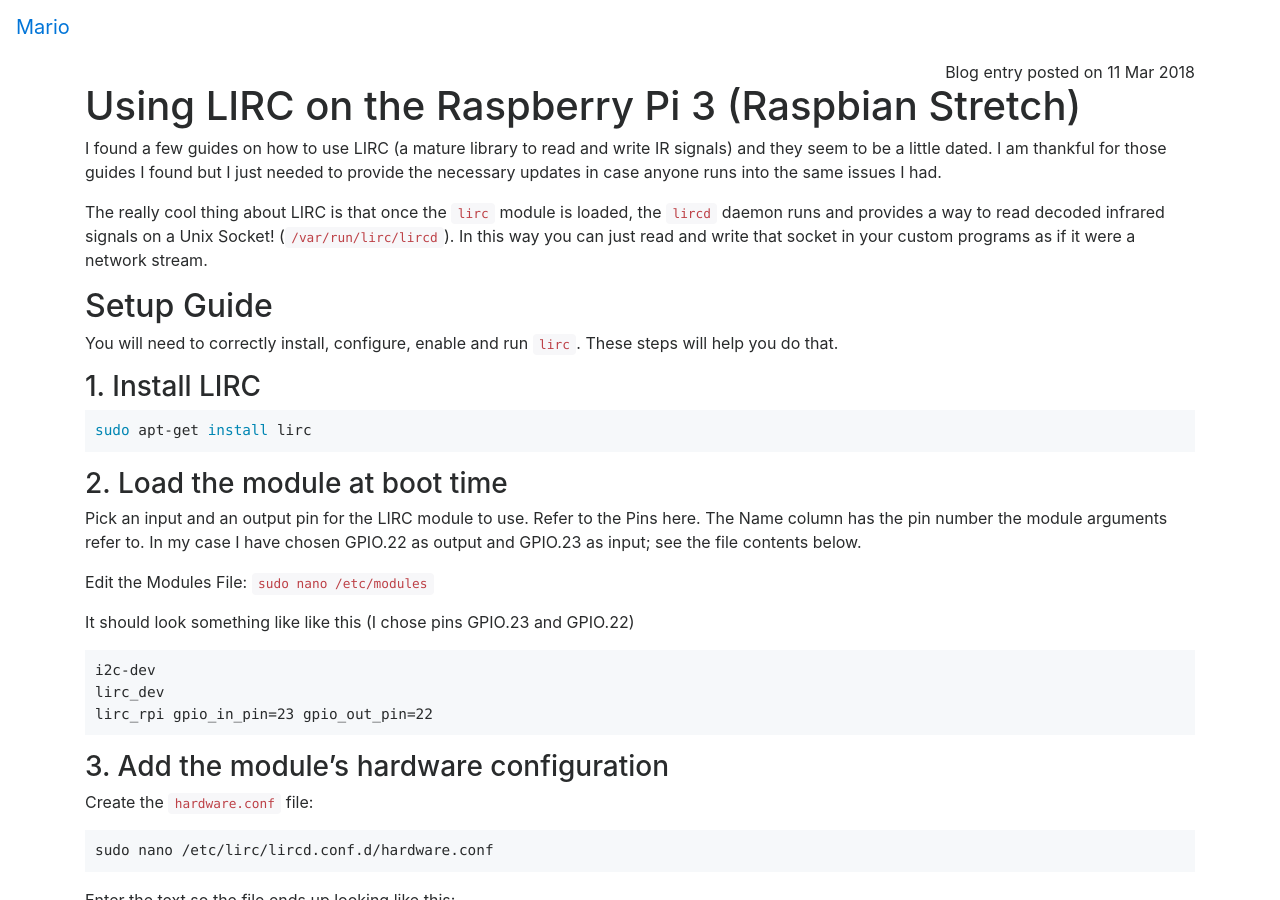
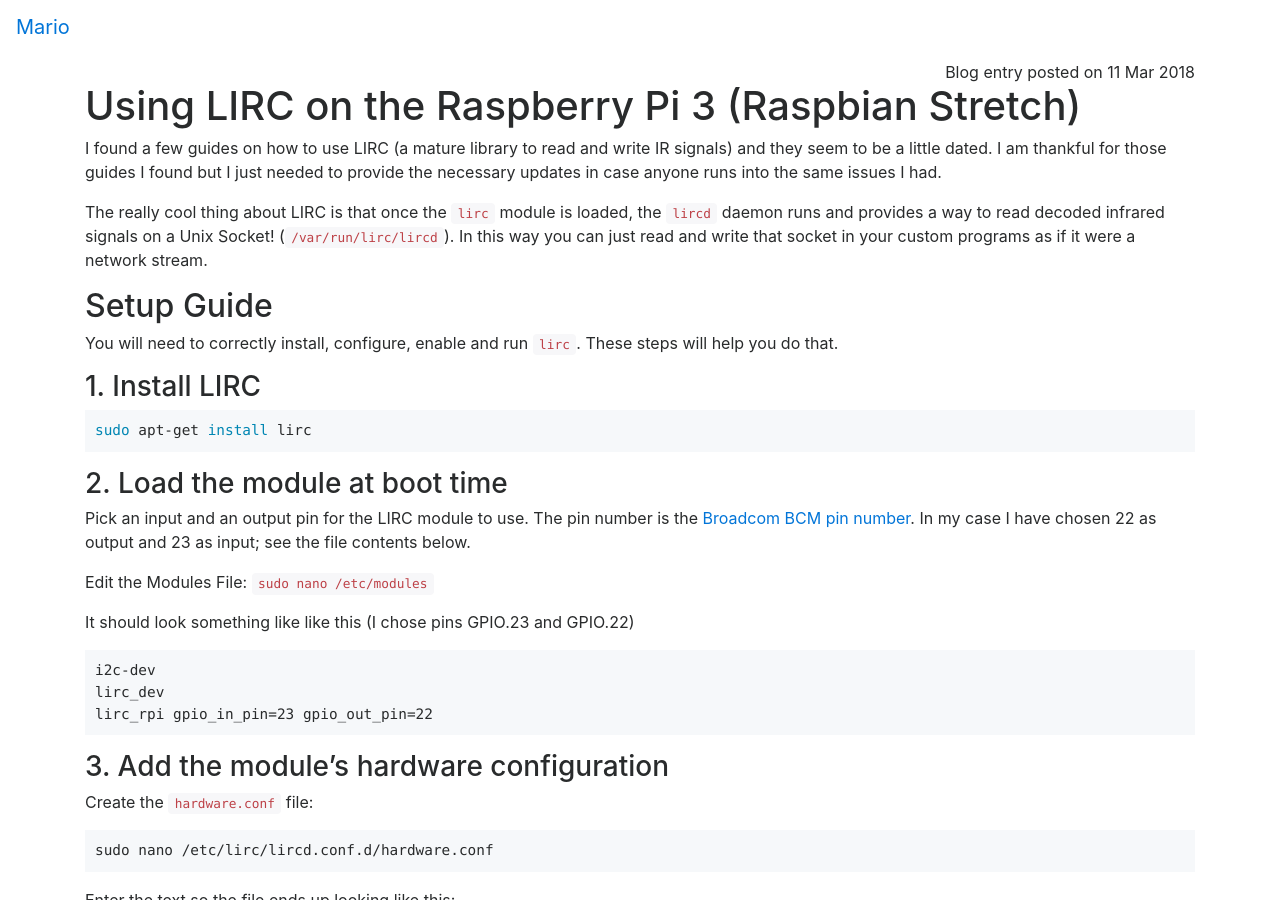
Before and after one commit to mariodivece/mariodivece.github.io, a Jekyll site: the page built from _posts/2018-03-11-using-lirc-on-the-pi.md, in a window 1280 px wide and 900 px high. Built offline with Jekyll 4.4.1, drawn with Linux system fonts in a browser that asks for light colours; nearby versions of some CDN libraries; comment, search, counter and statistics services are not loaded.

Commit message:
Update 2018-03-11-using-lirc-on-the-pi.md

````diff
--- a/_posts/2018-03-11-using-lirc-on-the-pi.md
+++ b/_posts/2018-03-11-using-lirc-on-the-pi.md
@@ -25,8 +25,8 @@ sudo apt-get install lirc
 
 ### 2. Load the module at boot time
 
-Pick an input and an output pin for the LIRC module to use. Refer to the Pins here. The Name column has the pin number the module arguments refer to.
-In my case I have chosen GPIO.22 as output and GPIO.23 as input; see the file contents below.
+Pick an input and an output pin for the LIRC module to use. The pin number is the [Broadcom BCM pin number](https://github.com/unosquare/raspberryio#using-the-gpio-pins).
+In my case I have chosen 22 as output and 23 as input; see the file contents below.
 
 Edit the Modules File:
 ```sudo nano /etc/modules```
````
